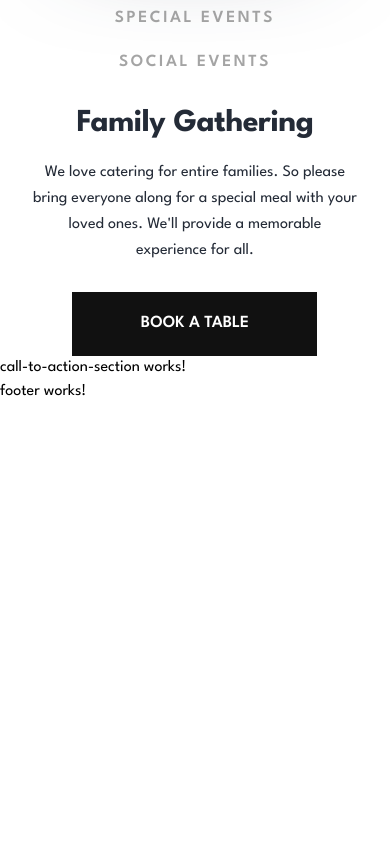
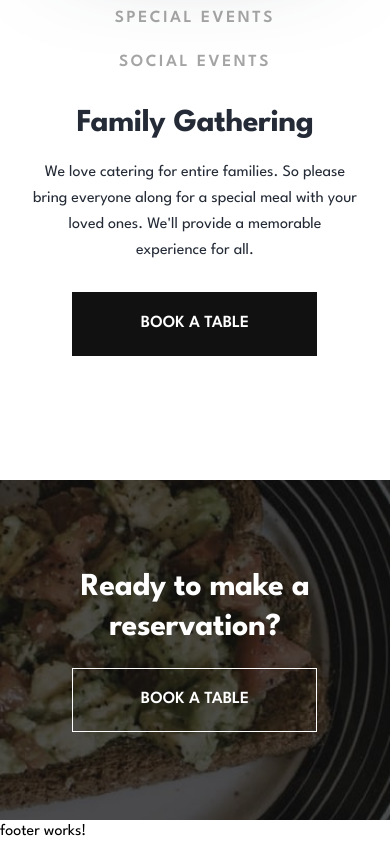
Before and after one commit to vanderms/dine-restaurant-website, an Angular app: page / in a window 390 px wide. Shown: the part 4525-5369 px from the top of the page. Before the commit the page ends 4929 px from the top, so only its background shows below. Built offline with nearby package versions, Linux system fonts and the light colour scheme.

Commit message:
feat: implement call to action section responsive design

```diff
--- a/src/app/components/sections/call-to-action-section/call-to-action-section.component.html
+++ b/src/app/components/sections/call-to-action-section/call-to-action-section.component.html
@@ -1 +1,19 @@
-<p>call-to-action-section works!</p>
+<section [attr.aria-labelledby]="titleId" class="mt-[7.75rem] relative xl:mt-[10rem]">
+  <picture>
+    <source media="(min-width: 75rem)" [srcset]="getSrcset('desktop')">
+    <source media="(min-width: 45rem)" [srcset]="getSrcset('tablet')">
+    <img alt="" [srcset]="getSrcset('mobile')"
+      class="absolute top-0 w-full h-full left-0 object-center object-cover">
+  </picture>
+  <div
+    class="relative z-10 container py-[5.5rem] flex flex-col items-center gap-5 xl:flex-row xl:justify-between">
+    <h2 [id]="titleId" class="heading-md text-neutral-50 text-center">Ready to make a
+      reservation?</h2>
+    <div class="w-full max-w-[15.3125rem] mx-auto xl:mx-0">
+      <app-button-wrapper type="transparent">
+        <a routerLink="/booking">BOOK A TABLE</a>
+      </app-button-wrapper>
+    </div>
+
+  </div>
+</section>
--- a/src/app/components/sections/call-to-action-section/call-to-action-section.component.ts
+++ b/src/app/components/sections/call-to-action-section/call-to-action-section.component.ts
@@ -1,16 +1,24 @@
 import { Component, OnInit } from '@angular/core';
+import { UniqueIdService } from 'src/app/services/unique-id/unique-id.service';
 
 @Component({
   selector: 'app-call-to-action-section',
   templateUrl: './call-to-action-section.component.html',
-  styles: [
-  ]
+  styles: [],
 })
 export class CallToActionSectionComponent implements OnInit {
+  titleId: string = '';
 
-  constructor() { }
+  constructor(private uniqueId: UniqueIdService) {}
 
   ngOnInit(): void {
+    this.titleId = this.uniqueId.generate();
   }
 
+  getSrcset(viewport: 'desktop' | 'tablet' | 'mobile'): string {
+    return (
+      `assets/homepage/ready-bg-${viewport}.jpg 1x,` +
+      `assets/homepage/ready-bg-${viewport}@2x.jpg 2x`
+    );
+  }
 }
```
